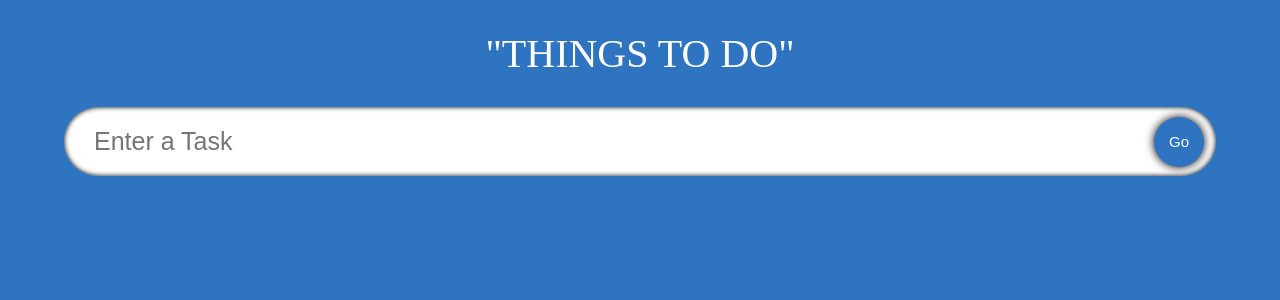
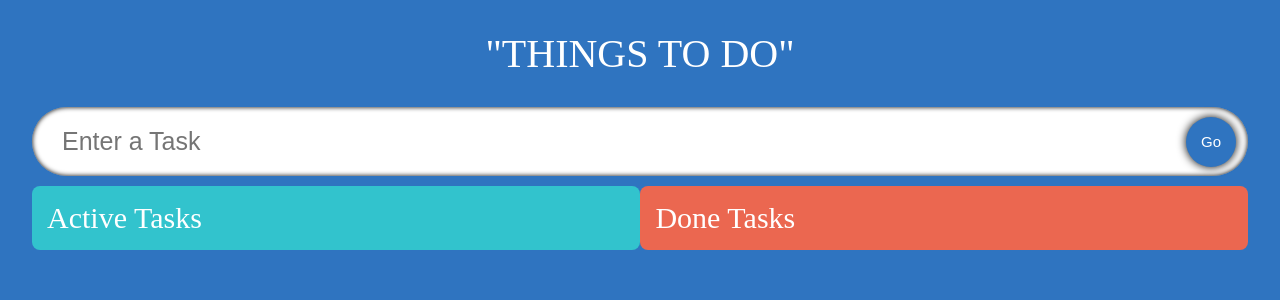
Before and after one commit to baroiroi/typescripttutorial, a React (Create React App) app: page / in a window 1280 px wide. Shown: the top 300 px of the page. Built offline with nearby package versions, Linux system fonts and the light colour scheme; the HTML template or start-up script is replaced by a standard one; a web font is replaced by a local one.

Commit message:
installed react-beautiful dnd

```diff
--- a/package.json
+++ b/package.json
@@ -11,6 +11,7 @@
     "@types/react": "^18.2.48",
     "@types/react-dom": "^18.2.18",
     "react": "^18.2.0",
+    "react-beautiful-dnd": "^13.1.1",
     "react-dom": "^18.2.0",
     "react-scripts": "5.0.1",
     "typescript": "^4.9.5",
--- a/src/components/InputField.tsx
+++ b/src/components/InputField.tsx
@@ -12,8 +12,7 @@ const InputField: React.FC<Props> = ({ todo, setTodo, handleAdd }: Props) => {
   return (
     <form className='input' onSubmit={(e) => {
       handleAdd(e);
-      inputRef.current?.blur();
-      inputRef.current?.focus()}}>
+      inputRef.current?.blur();}}>
       <input
         ref={inputRef}
         type='input'
--- a/src/components/TodoList.tsx
+++ b/src/components/TodoList.tsx
@@ -10,12 +10,21 @@ interface Props{
 
 const TodoList: React.FC<Props> = ({todos, setTodos}: Props) => {
   return (
-    <div className='todos'>
-            {
-            todos.map((todo) => (
-            <SingleTodo todo={todo} key={todo.id} todos={todos} setTodos={setTodos} />))
-            }
-
+    <div className="container">
+      <div className='todos'>
+            <span className='todos_heading'>Active Tasks</span>
+            {todos.map((todo) => (
+              <SingleTodo
+              todo={todo}
+              todos={todos}
+              key={todo.id}
+              setTodos={setTodos} />))}
+      </div>
+      <div className='todos remove'>
+            <span className='todos_heading'>Done Tasks</span>
+             {todos.map((todo) => (
+              <SingleTodo todo={todo} todos={todos} key={todo.id} setTodos={setTodos} />))}
+      </div>
     </div>
   )
 }
--- a/src/components/styles.css
+++ b/src/components/styles.css
@@ -1,6 +1,6 @@
 .input {
   display: flex;
-  width: 90%;
+  width: 95%;
   position: relative;
   align-items: center;
 }
@@ -44,20 +44,44 @@
   box-shadow: 0 0 5px black;
 }
 
+.container {
+  display: flex;
+  width: 95%;
+  margin-top: 10px;
+  justify-content: space-between;
+  align-items: flex-start;
+}
+
 .todos {
   display: flex;
-  justify-content: space-evenly;
-  width: 90%;
-  flex-wrap: wrap;
+  width: 47.5%;
+  flex-direction: column;
+  padding: 15px;
+  border-radius: 8px;
+  background-color: rgb(50, 195, 205);
+}
+
+.todos_heading {
+  font-size: 30px;
+  color: white;
 }
 
 .todos_single {
   display: flex;
-  width: 29.5%;
   border-radius: 10px;
   padding: 20px;
   margin-top: 15px;
   background-image: url("https://img.freepik.com/free-photo/crumpled-yellow-paper-background-close-up_60487-2390.jpg?size=626&ext=jpg");
+  transition: 0.2s;
+}
+
+.todos_single:hover {
+  box-shadow: 0 0 20px black;
+  transform: scale(1.05);
+}
+
+.remove {
+  background-color: rgb(235, 103, 80);
 }
 
 .todosText {
@@ -77,9 +101,9 @@
   cursor: pointer;
 }
 
-@media (max-width: 1200px) {
+@media (max-width: 1100px) {
   .todos_single {
-    width: 40%;
+    width: 45%;
   }
 }
 
@@ -87,10 +111,14 @@
   .input {
     width: 95%;
   }
-  .todos_single {
-    width: 100%;
-  }
+
   .todos {
     width: 95%;
+    margin-bottom: 10px;
+  }
+
+  .container {
+    width: 95%;
+    flex-direction: column;
   }
 }
```
Also changed, not shown: 1 other file (tests, documents, lock files or other folders).
